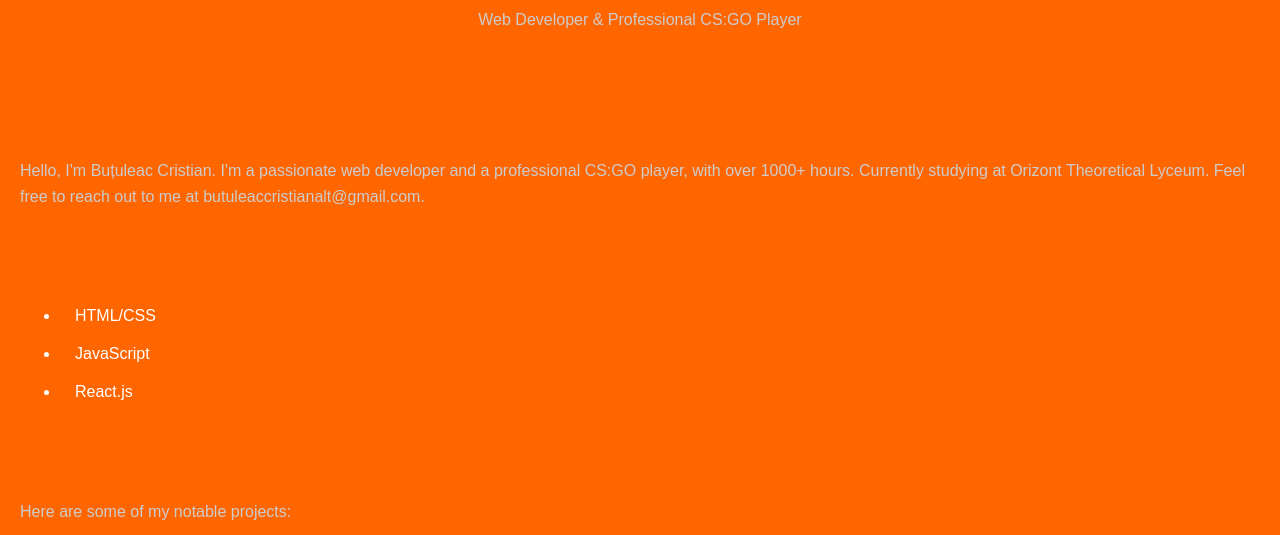
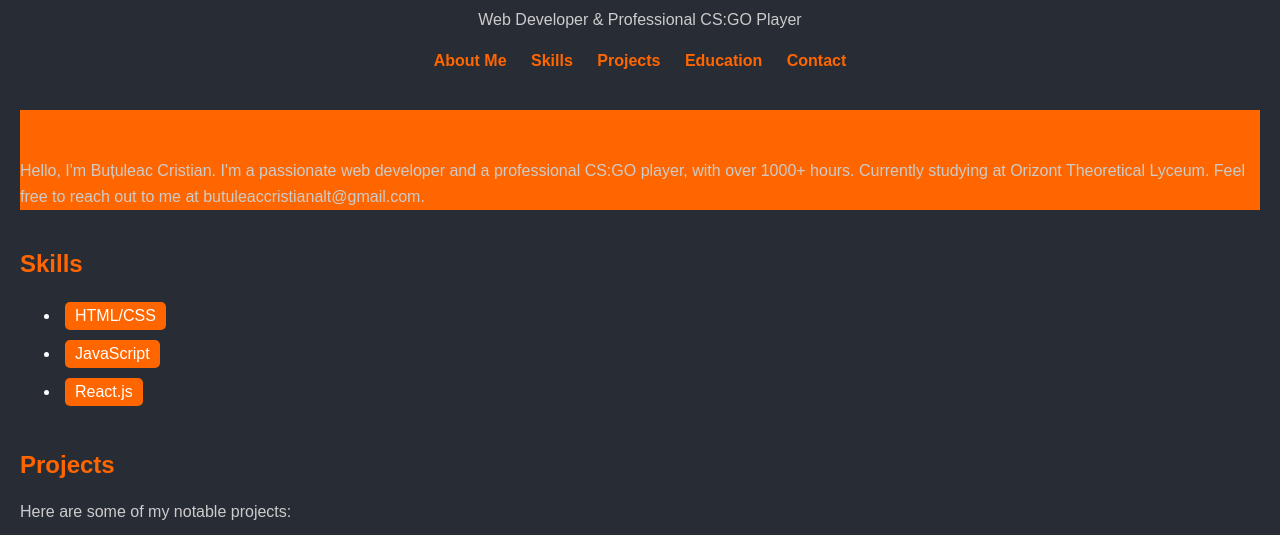
Before and after one commit to ButuleacCristian/Project, a plain HTML site: page index.html in a window 1280 px wide. Shown: the part 73-608 px from the top of the page. Drawn offline with Linux system fonts and the light colour scheme.

Commit message:
Update styles.css

```diff
--- a/styles.css
+++ b/styles.css
@@ -2,7 +2,7 @@ body {
     font-family: 'Arial', sans-serif;
     margin: 0;
     padding: 0;
-    background-color: #ff6600;
+    background-color: #282c35;
     color: #fff;
 }
 
```
